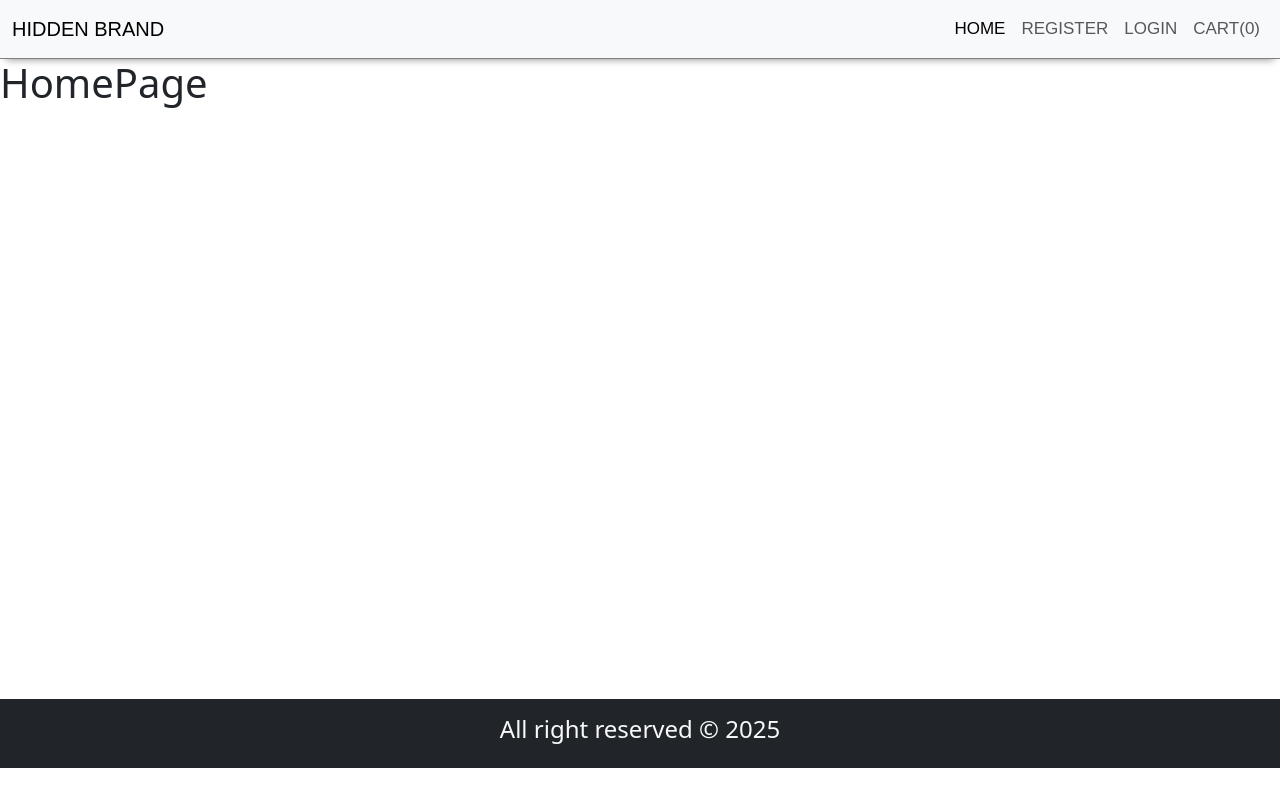
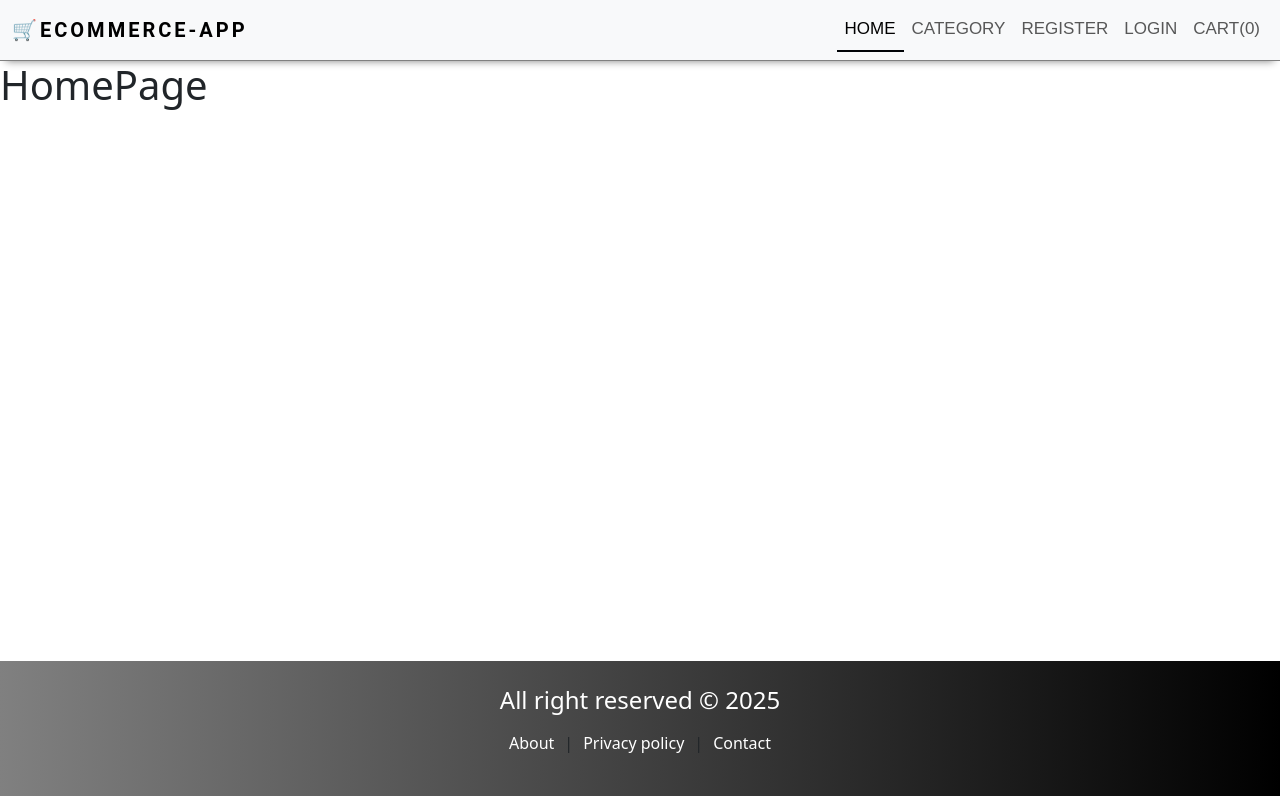
Before and after one commit to sk66641/ecommerce-app, a React (Create React App) app in the folder client/: page / in a window 1280 px wide. Built offline with nearby package versions, Linux system fonts and the light colour scheme.

Commit message:
footer designed successfully

```diff
--- a/client/package.json
+++ b/client/package.json
@@ -9,6 +9,7 @@
     "@testing-library/user-event": "^13.5.0",
     "react": "^19.1.0",
     "react-dom": "^19.1.0",
+    "react-icons": "^5.5.0",
     "react-router-dom": "^7.6.2",
     "react-scripts": "5.0.1",
     "web-vitals": "^2.1.4"
--- a/client/src/components/layout/Footer.js
+++ b/client/src/components/layout/Footer.js
@@ -1,12 +1,21 @@
 import React from 'react'
+import { Link } from 'react-router-dom'
 
 const Footer = () => {
   return (
-    <div className='bg-dark text-light p-3'>
-        <h4 className='text-center'>
+    <div className='footer'>
+        <h4 className='text-center text-white'>
          All right reserved &copy; {new Date().getFullYear()}
-
         </h4>
+        <p className="text-center mt-3">
+          <Link to="/About">About
+          </Link>
+          |
+          <Link to="/policy">Privacy policy
+          </Link>
+          |
+          <Link to="/contact">Contact</Link>
+          </p>
     </div>
   )
 }
--- a/client/src/components/layout/Header.js
+++ b/client/src/components/layout/Header.js
@@ -1,5 +1,5 @@
 import React from 'react'
-import { NavLink } from 'react-router-dom'
+import { NavLink, Link } from 'react-router-dom'
 
 const Header = () => {
   return (
@@ -10,11 +10,18 @@ const Header = () => {
       <span className="navbar-toggler-icon" />
     </button>
     <div className="collapse navbar-collapse" id="navbarTogglerDemo01">
-      <NavLink to="/" className="navbar-brand" href="#">Hidden brand</NavLink>
+      <Link to="/" className="navbar-brand" >
+       🛒ECOMMERCE-APP
+      </Link>
       <ul className="navbar-nav ms-auto mb-2 mb-lg-0">
         <li className="nav-item">
-          <NavLink to="/" className="nav-link active" aria-current="page" href="#">
+          <NavLink to="/"  className="nav-link">
           Home
+          </NavLink>
+          </li>
+           <li className="nav-item">
+          <NavLink to="/ Category" className="nav-link" >
+          Category
           </NavLink>
         </li>
         <li className="nav-item">
--- a/client/src/components/layout/Layout.js
+++ b/client/src/components/layout/Layout.js
@@ -7,7 +7,7 @@ const Layout = ({children}) => {
   return (
     <div>
      <Header />
-     <main style={{minHeight: "80vh"}}>
+     <main style={{minHeight: "75vh"}}>
         {children}
      </main>
     <Footer />
--- a/client/src/index.css
+++ b/client/src/index.css
@@ -17,3 +17,41 @@
 .nav-link{
     font-weight: 300 !important;
 }
+
+.active{
+    border-bottom: 2px solid #010407 !important;
+}
+
+.navbar-brand{
+    font-weight:700;
+    font-family: "roboto", sans-serif;
+    letter-spacing: 3px;
+}
+
+.footer{
+    colour:white;
+    padding: 25px;
+    backgroung:black;
+    background: -webkit-linear-gradient(
+        to right,
+        grey,
+        black
+    );
+    background: linear-gradient(
+        to right,
+        grey,
+        black
+    );
+}
+
+
+.footer a{
+    color: white;
+    text-decoration: none;
+    padding: 10px;
+}
+
+.footer a:hover{
+    color: #f8f9fa;
+    border-bottom: 1px solid #f8f9fa;
+}
```
Also changed, not shown: 1 other file (tests, documents, lock files or other folders).
